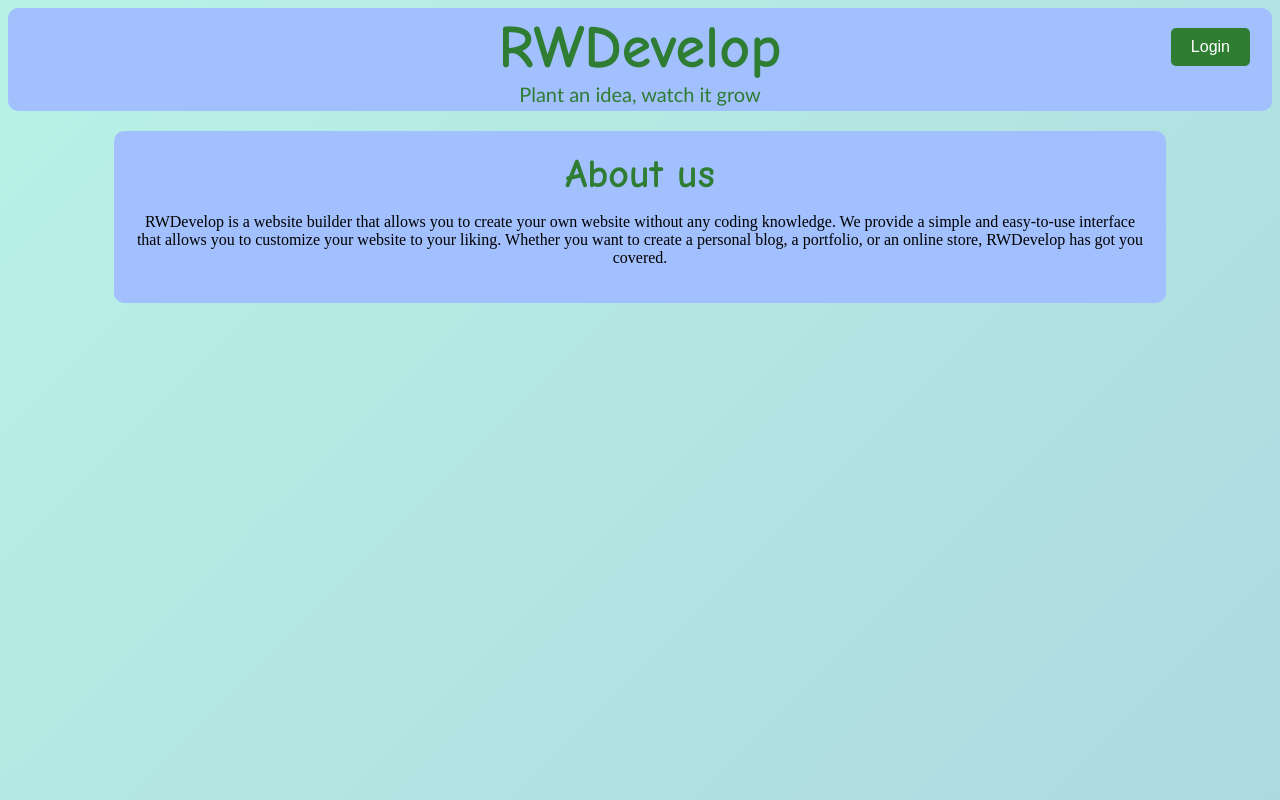
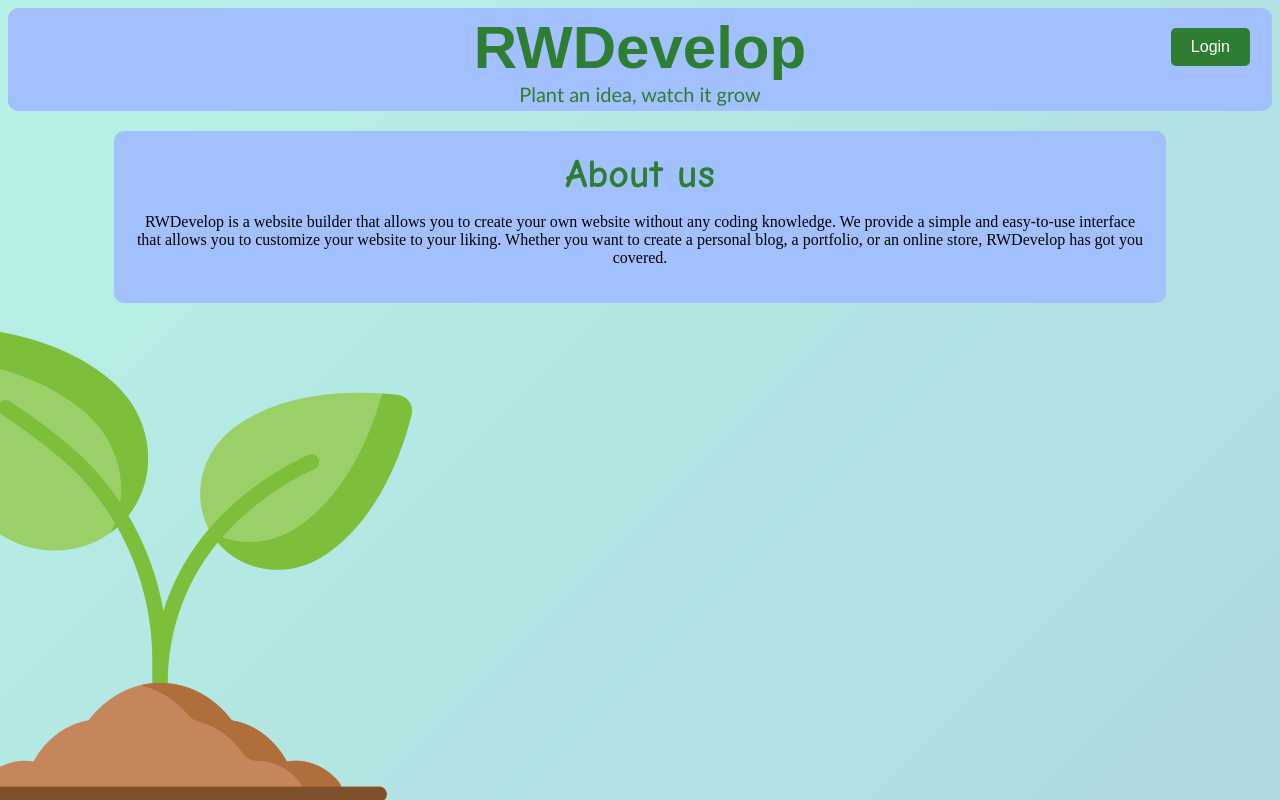
Before and after one commit to Will10145/WebsiteBuilder, a plain HTML site: page index.html in a window 1280 px wide. Drawn offline with Linux system fonts and the light colour scheme.

Commit message:
added an image that i liked

```diff
--- a/index.html
+++ b/index.html
@@ -15,6 +15,9 @@
                 <h2 id="AUTitle">About us</h2>
                 <p>RWDevelop is a website builder that allows you to create your own website without any coding knowledge. We provide a simple and easy-to-use interface that allows you to customize your website to your liking. Whether you want to create a personal blog, a portfolio, or an online store, RWDevelop has got you covered.</p>
             </div>
+            <div class="plant img">
+                <img class="plant-image", src="plant.png" alt="Plant Image">
+            </div>
 
         </div>
 
--- a/style.css
+++ b/style.css
@@ -16,7 +16,7 @@ body {
     font-size: 60px;
     margin: 0;
     color: #2E7D32;
-    font-family: "Comic Sans MS", cursive;
+    font-family: Arial, sans-serif;
     font-weight: bold;
 }
 #slogan{
@@ -33,9 +33,6 @@ body {
     color: white;
     border: none;
     padding: 10px 20px;
-    text-align: center;
-    text-decoration: none;
-    display: inline-block;
     font-size: 16px;
     margin: 10px 2px;
     cursor: pointer;
@@ -60,3 +57,10 @@ body {
     font-family: "Comic Sans MS", cursive;
     font-weight: bold;
 }
+.plant-image {
+    display: flex;
+    position: absolute;
+    align-items: left;
+    bottom: -20px;
+    left: -100px;
+}
```
Also changed, not shown: login-style.css (line endings or trailing spaces), plant.png (added).
